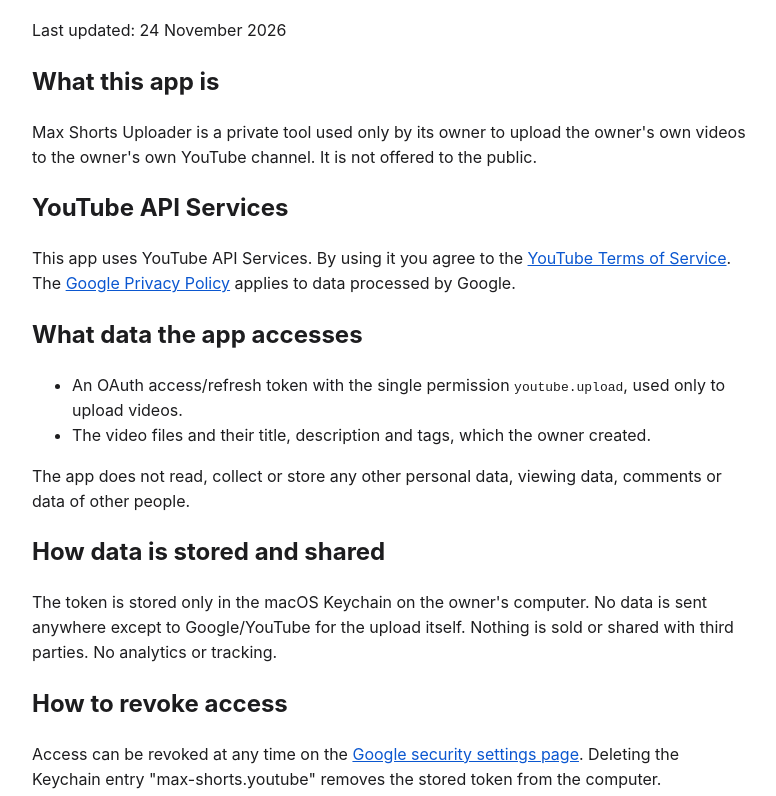
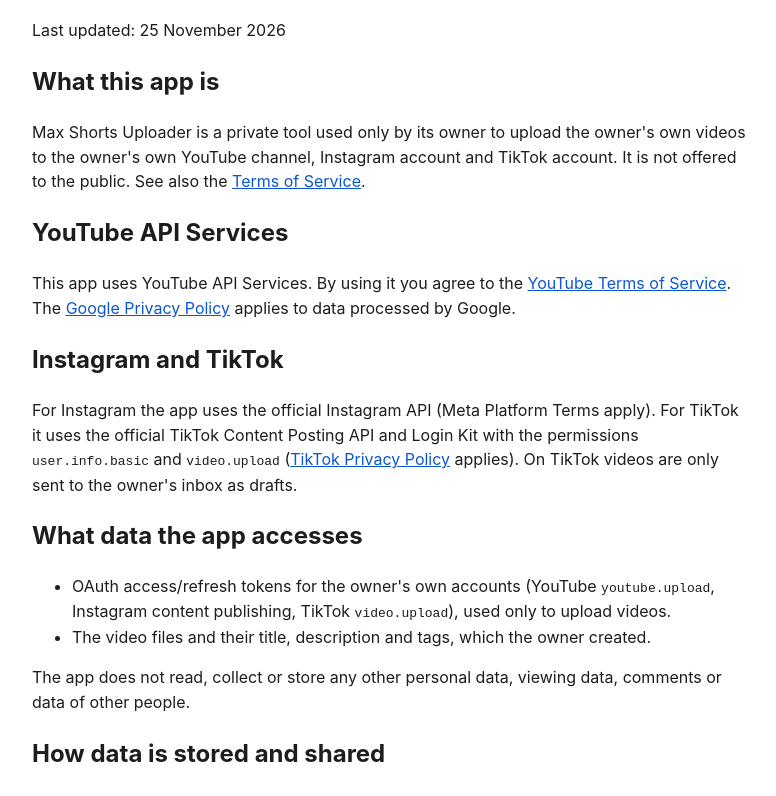
Before and after one commit to maxvsmodernlife/maxvsmodernlife.github.io, a plain HTML site: page privacy.html in a window 1280 px wide. Shown: the part 101-897 px from the top of the page, without its empty margins (248-1024 px from the left). Drawn offline with Linux system fonts and the light colour scheme.

Commit message:
Add terms of service; privacy covers Instagram and TikTok
Co-Authored-By: Claude Opus 5.5 <noreply@anthropic.com>

```diff
--- a/privacy.html
+++ b/privacy.html
@@ -4,32 +4,41 @@
 <style>body{font-family:-apple-system,system-ui,sans-serif;max-width:720px;margin:48px auto;padding:0 20px;line-height:1.55;color:#1d1d1f}a{color:#0b57d0}</style></head>
 <body>
 <h1>Privacy Policy – Max Shorts Uploader</h1>
-<p>Last updated: 24 November 2026</p>
+<p>Last updated: 25 November 2026</p>
 
 <h2>What this app is</h2>
 <p>Max Shorts Uploader is a private tool used only by its owner to upload the owner's own videos to the owner's own
-YouTube channel. It is not offered to the public.</p>
+YouTube channel, Instagram account and TikTok account. It is not offered to the public.
+See also the <a href="terms.html">Terms of Service</a>.</p>
 
 <h2>YouTube API Services</h2>
 <p>This app uses YouTube API Services. By using it you agree to the
 <a href="https://www.youtube.com/t/terms">YouTube Terms of Service</a>. The
 <a href="https://policies.google.com/privacy">Google Privacy Policy</a> applies to data processed by Google.</p>
 
+<h2>Instagram and TikTok</h2>
+<p>For Instagram the app uses the official Instagram API (Meta Platform Terms apply). For TikTok it uses the official
+TikTok Content Posting API and Login Kit with the permissions <code>user.info.basic</code> and <code>video.upload</code>
+(<a href="https://www.tiktok.com/legal/page/global/privacy-policy/en">TikTok Privacy Policy</a> applies). On TikTok
+videos are only sent to the owner's inbox as drafts.</p>
+
 <h2>What data the app accesses</h2>
 <ul>
-<li>An OAuth access/refresh token with the single permission <code>youtube.upload</code>, used only to upload videos.</li>
+<li>OAuth access/refresh tokens for the owner's own accounts (YouTube <code>youtube.upload</code>, Instagram content publishing, TikTok <code>video.upload</code>), used only to upload videos.</li>
 <li>The video files and their title, description and tags, which the owner created.</li>
 </ul>
 <p>The app does not read, collect or store any other personal data, viewing data, comments or data of other people.</p>
 
 <h2>How data is stored and shared</h2>
 <p>The token is stored only in the macOS Keychain on the owner's computer. No data is sent anywhere except to
-Google/YouTube for the upload itself. Nothing is sold or shared with third parties. No analytics or tracking.</p>
+Google/YouTube, Meta/Instagram and TikTok for the upload itself. Nothing is sold or shared with third parties. No analytics or tracking.</p>
 
 <h2>How to revoke access</h2>
 <p>Access can be revoked at any time on the
 <a href="https://myaccount.google.com/permissions">Google security settings page</a>. Deleting the Keychain entry
-"max-shorts.youtube" removes the stored token from the computer.</p>
+"max-shorts.youtube" removes the stored token from the computer
+(likewise "max-shorts.instagram" and "max-shorts.tiktok"). Instagram access can be removed in the Instagram settings
+under Apps and websites, TikTok access in the TikTok app under Settings → Security → Apps and services.</p>
 
 <h2>Contact</h2>
 <p><a href="mailto:maxvsmodernlife@gmail.com">maxvsmodernlife@gmail.com</a></p>
```
Also changed, not shown: index.html (+2 -1 lines), terms.html (added, +33 -0 lines).
